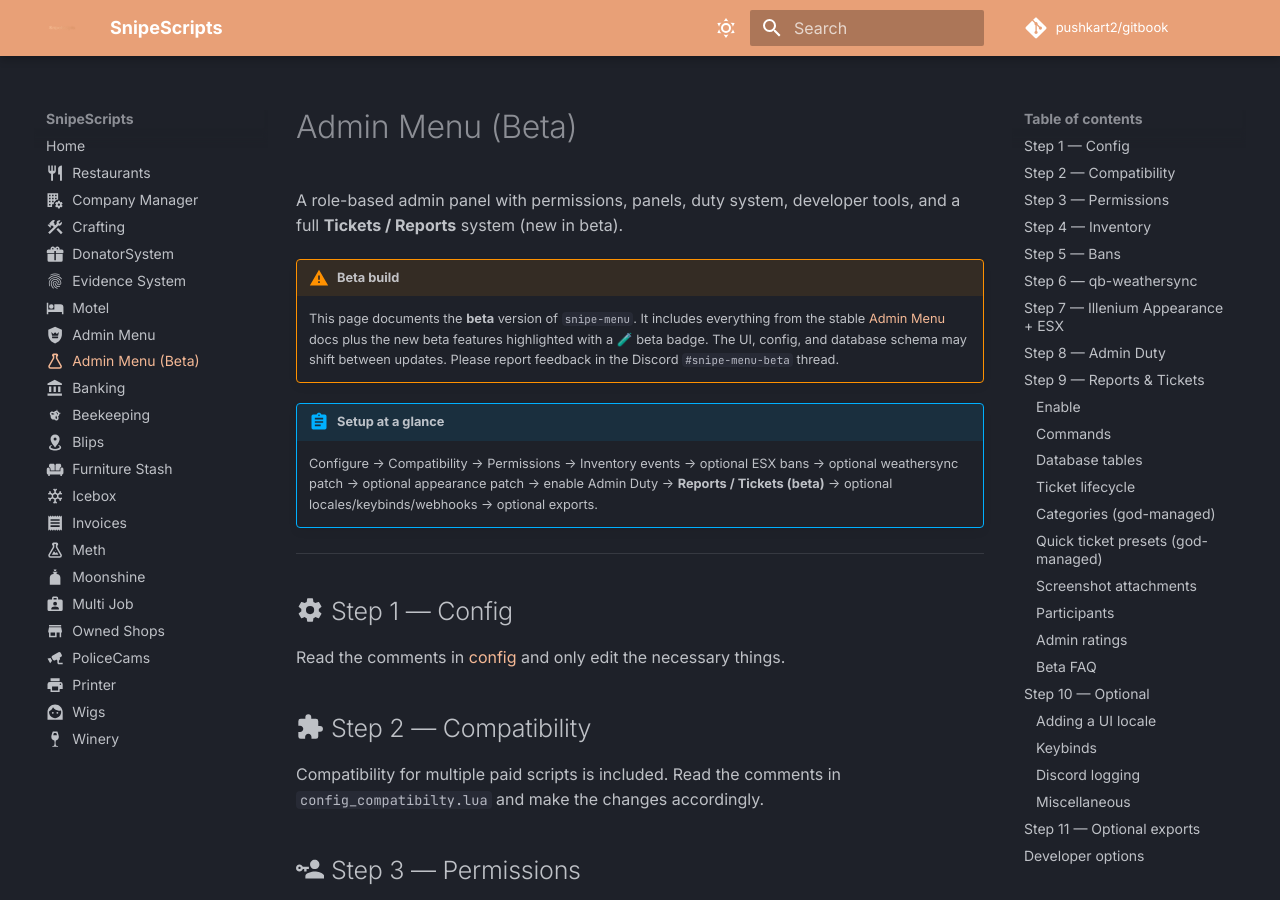
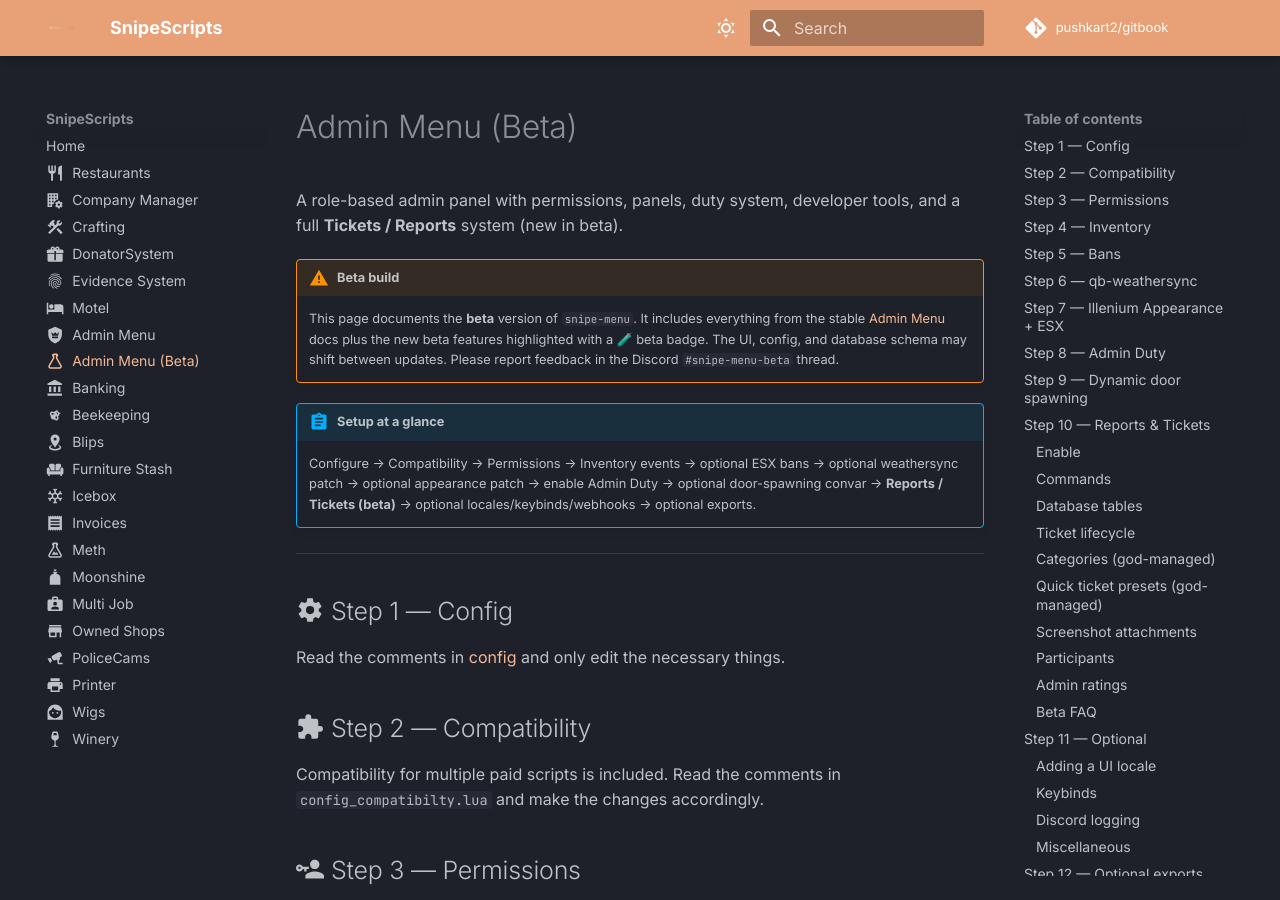
Before and after one commit to pushkart2/gitbook, an MkDocs documentation site: the page built from docs/adminmenu-beta.md, in a window 1280 px wide and 900 px high. Built offline with MkDocs 1.6.1 and Material for MkDocs 9.7.7, drawn with Linux system fonts in a browser that asks for light colours; comment, search, counter and statistics services are not loaded; some of the changed text lies outside the part shown.

Commit message:
door cfg

````diff
--- a/docs/adminmenu-beta.md
+++ b/docs/adminmenu-beta.md
@@ -10,7 +10,7 @@ A role-based admin panel with permissions, panels, duty system, developer tools,
     This page documents the **beta** version of `snipe-menu`. It includes everything from the stable [Admin Menu](adminmenu.md) docs plus the new beta features highlighted with a 🧪 beta badge. The UI, config, and database schema may shift between updates. Please report feedback in the Discord `#snipe-menu-beta` thread.
 
 !!! abstract "Setup at a glance"
-    Configure → Compatibility → Permissions → Inventory events → optional ESX bans → optional weathersync patch → optional appearance patch → enable Admin Duty → **Reports / Tickets (beta)** → optional locales/keybinds/webhooks → optional exports.
+    Configure → Compatibility → Permissions → Inventory events → optional ESX bans → optional weathersync patch → optional appearance patch → enable Admin Duty → optional door-spawning convar → **Reports / Tickets (beta)** → optional locales/keybinds/webhooks → optional exports.
 
 ---
 
@@ -124,7 +124,17 @@ Since version **3.5.0+**, admins must go on duty to use the admin menu.
 !!! tip
     If a player can't open the admin menu, they probably forgot `/adminduty`.
 
-## :material-message-text: Step 9 — Reports & Tickets &nbsp;:material-flask-empty-outline:{ title="Beta" }
+## :material-door: Step 9 — Dynamic door spawning &nbsp;:material-flask-empty-outline:{ title="Beta" }
+
+!!! note "Only required if admins will spawn doors in-game"
+
+GTA's dynamic door creation is gated behind a server convar. Add the line below to `server.cfg` so the doors admins place from the menu actually register at runtime:
+
+```cfg
+setr game_enableDynamicDoorCreation "true"
+```
+
+## :material-message-text: Step 10 — Reports & Tickets &nbsp;:material-flask-empty-outline:{ title="Beta" }
 
 The old report/reply flow has been replaced with a dedicated **Tickets** system. It runs on a standalone UI, with categories, quick-replies, screenshot attachments, participants, and post-close admin ratings.
 
@@ -248,7 +258,7 @@ After a ticket is closed:
 ??? question "How do I migrate existing categories/presets?"
     There's nothing to migrate — the old report system didn't have these concepts. The 4 defaults are seeded automatically, and gods can extend them from the UI.
 
-## :material-translate: Step 10 — Optional
+## :material-translate: Step 11 — Optional
 
 ### Adding a UI locale
 
@@ -279,7 +289,7 @@ Update the webhook in `sv_webhooks.lua`. Almost every command and target is logg
 
 Some client/server scripts are unencrypted and editable. Support for other paid scripts isn't planned, but the logic needed to integrate is left open where possible.
 
-## :material-code-tags: Step 11 — Optional exports
+## :material-code-tags: Step 12 — Optional exports
 
 === "Dev mode"
 
````
